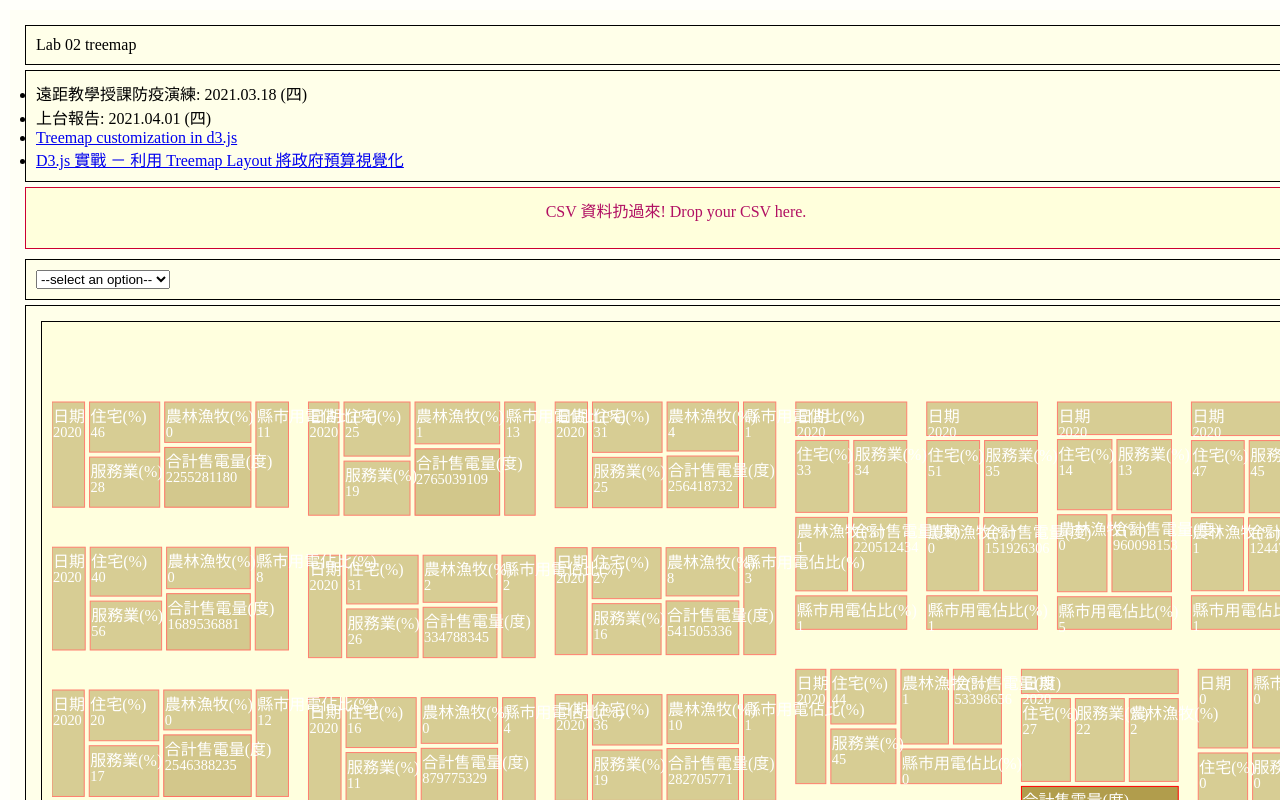
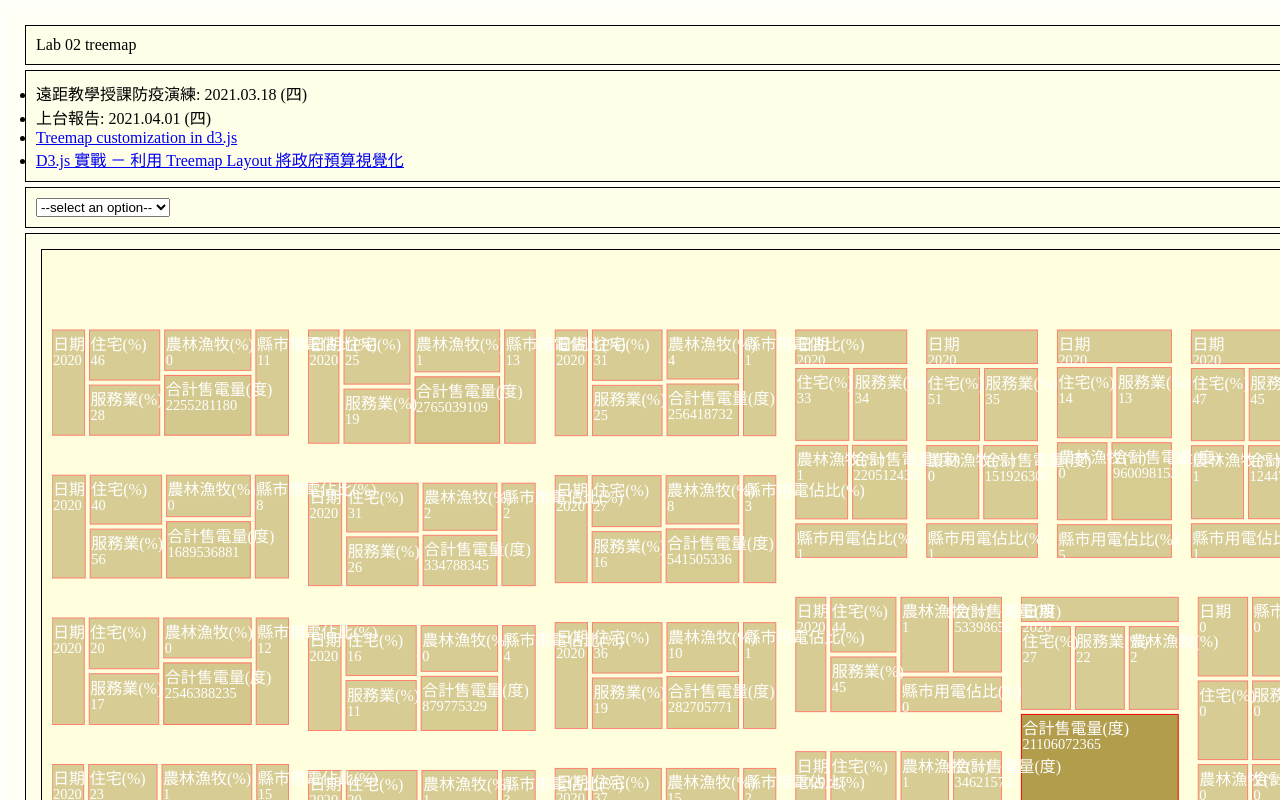
Before and after one commit to t109598002/vis2021s, a plain HTML site: page lab02/index.html in a window 1280 px wide. Shown: the top 800 px of the page. Drawn offline with nearby package versions, Linux system fonts and the light colour scheme.

Commit message:
lab02_0422

```diff
--- a/lab02/index.html
+++ b/lab02/index.html
@@ -80,9 +80,6 @@
 			<li><a href="http://blog.infographics.tw/2015/10/d3js-tutorial-treemap-and-budget/">D3.js 實戰 － 利用 Treemap Layout 將政府預算視覺化</a></li>
 		</ul>
 
-		<div id="dropfile" for="csvfile">
-			CSV 資料扔過來! Drop your CSV here.
-		</div>
 		<div>
 			<select id="ObjectKeys">
 				<option value="selectValue">
```
Also changed, not shown: 1 other file.
